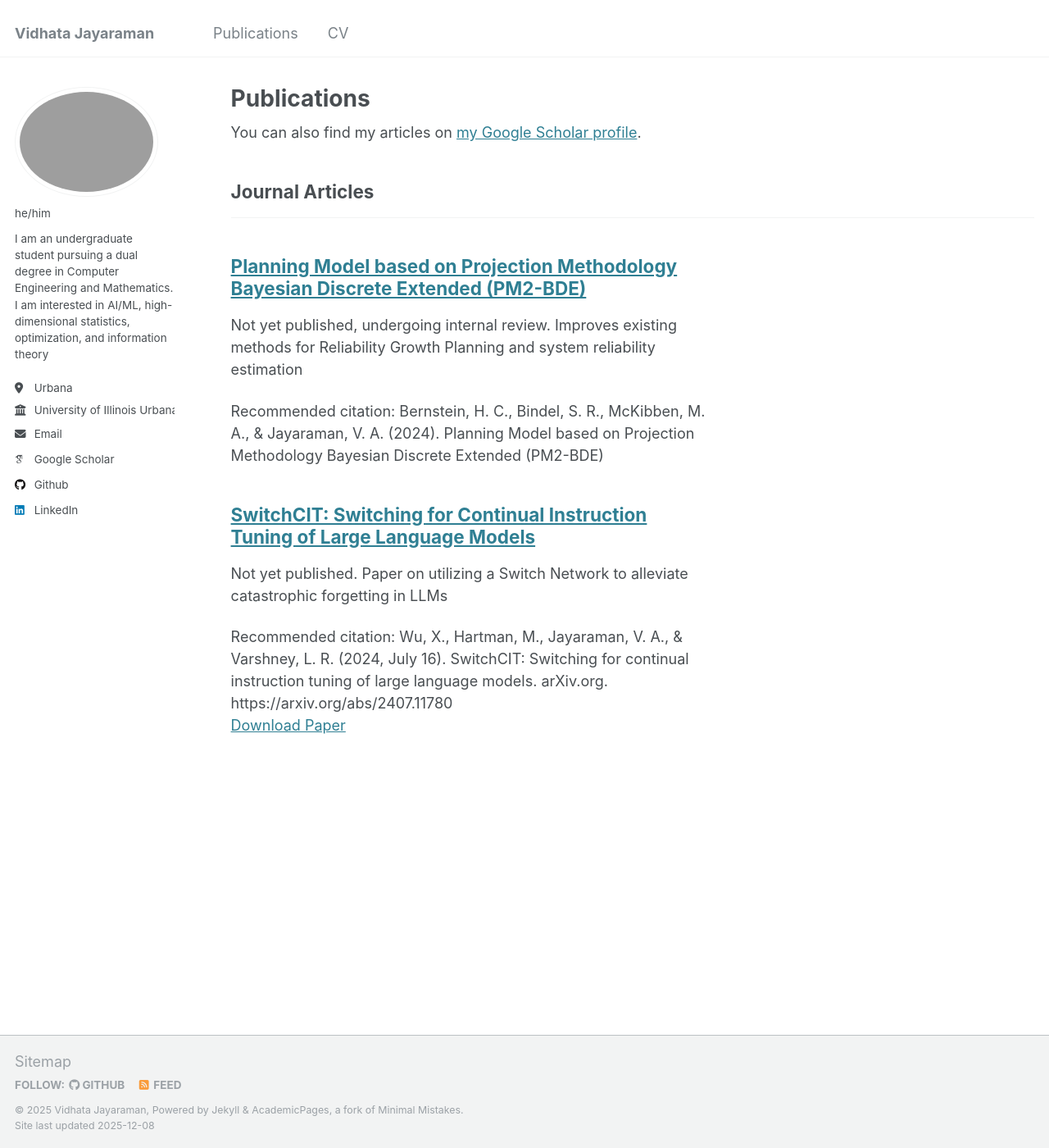
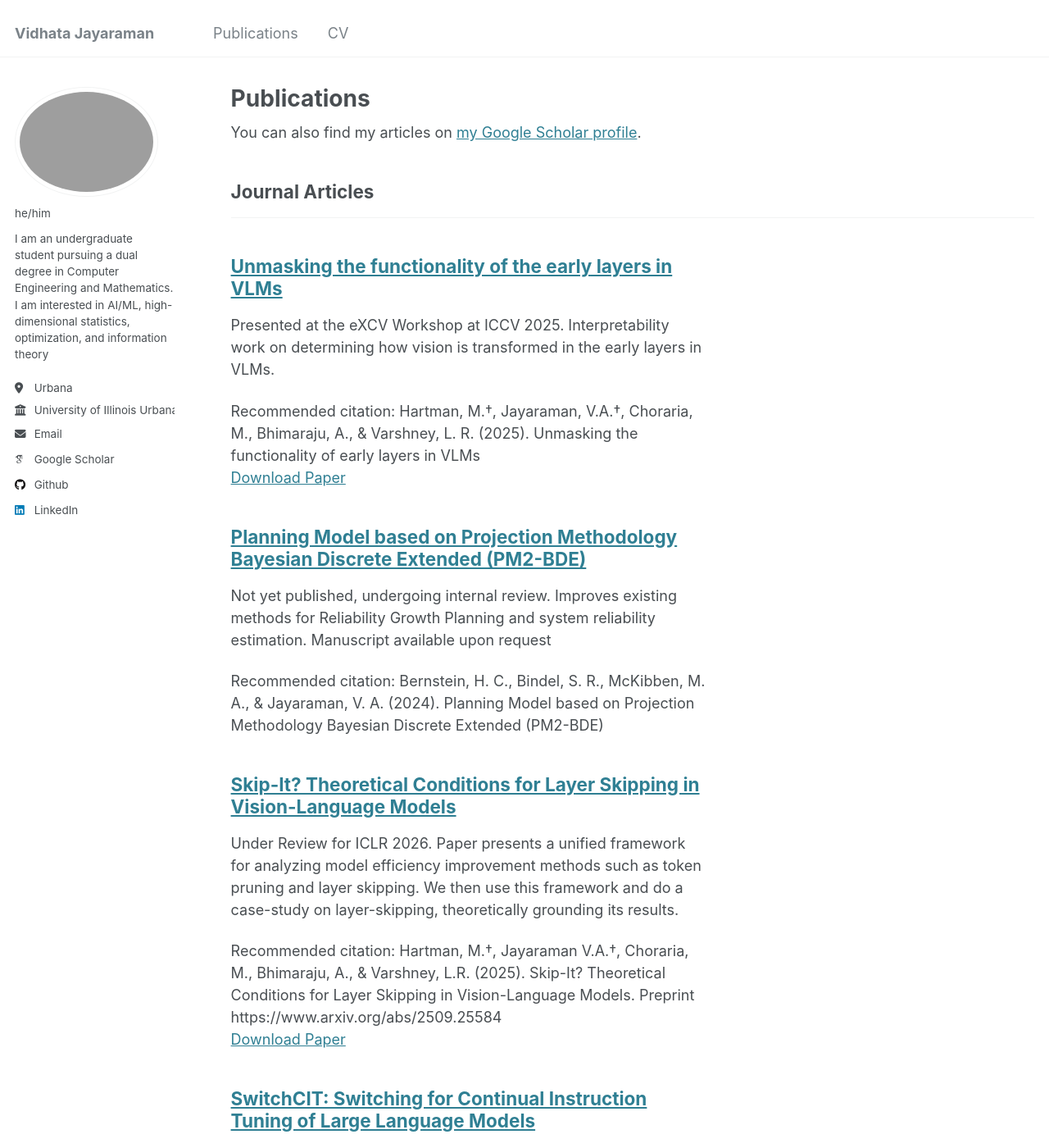
Before and after one commit to dxdt14/dxdt14.github.io, a Jekyll site: the page built from _pages/publications.html, in a window 1280 px wide and 1400 px high. Shown: the whole window at 82% size. Built offline with Jekyll 4.4.1, drawn with Linux system fonts in a browser that asks for light colours; some web fonts are replaced; some of the changed text lies outside the part shown.

Commit message:
updated previous publications and added 2025 publications

```diff
--- a/_publications/paper2.md
+++ b/_publications/2024_APL_RGP.md
@@ -2,7 +2,7 @@
 title: "Planning Model based on Projection Methodology Bayesian Discrete Extended (PM2-BDE)"
 collection: publications
 category: manuscripts
-excerpt: 'Not yet published, undergoing internal review. Improves existing methods for Reliability Growth Planning and system reliability estimation'
+excerpt: 'Not yet published, undergoing internal review. Improves existing methods for Reliability Growth Planning and system reliability estimation. Manuscript available upon request'
 date: 2024-8-10
 # paperurl: 'https://arxiv.org/abs/2407.11780'
 citation: 'Bernstein, H. C., Bindel, S. R., McKibben, M. A., & Jayaraman, V. A. (2024). Planning Model based on Projection Methodology Bayesian Discrete Extended (PM2-BDE)'
--- a/_publications/2009-10-01-paper-title-number-1.md
+++ b/_publications/2024_SwitchCIT.md
@@ -2,10 +2,10 @@
 title: "SwitchCIT: Switching for Continual Instruction Tuning of Large Language Models"
 collection: publications
 category: manuscripts
-excerpt: 'Not yet published. Paper on utilizing a Switch Network to alleviate catastrophic forgetting in LLMs'
+excerpt: 'Under revision for Journal of Special Topics in Signal Processing (JSTSP). Paper on utilizing a Switch Network to alleviate catastrophic forgetting in LLMs'
 date: 2024-7-16
 paperurl: 'https://arxiv.org/abs/2407.11780'
-citation: 'Wu, X., Hartman, M., Jayaraman, V. A., & Varshney, L. R. (2024, July 16). SwitchCIT: Switching for continual instruction tuning of large language models. arXiv.org. https://arxiv.org/abs/2407.11780'
+citation: 'Wu, X., Hartman, M.*, Jayaraman, V. A.*, & Varshney, L. R. (2024, July 16). SwitchCIT: Switching for continual instruction tuning of large language models. arXiv.org. https://arxiv.org/abs/2407.11780'
 ---
 
 Large language models (LLMs) have exhibited impressive capabilities in various domains, particularly in general language understanding. However these models, trained on massive text data, may not be finely optimized for specific tasks triggered by instructions. Continual instruction tuning is crucial to adapt LLMs to evolving tasks and domains, ensuring their effectiveness and relevance across a wide range of applications. In the context of continual instruction tuning, where models are sequentially trained on different tasks, catastrophic forgetting can occur, leading to performance degradation on previously learned tasks. This work addresses the catastrophic forgetting in continual instruction learning for LLMs through a switching mechanism for routing computations to parameter-efficient tuned models. We demonstrate the effectiveness of our method through experiments on continual instruction tuning of different natural language generation tasks.
--- /dev/null
+++ b/_publications/2025_SkipIt.md
@@ -0,0 +1,12 @@
+---
+title: "Skip-It? Theoretical Conditions for Layer Skipping in Vision-Language Models "
+collection: publications
+category: manuscripts
+excerpt: 'Under Review for ICLR 2026. Paper presents a unified framework for analyzing model efficiency improvement methods such as token pruning and layer skipping. We then use this framework and do a case-study on layer-skipping, theoretically grounding its results. '
+date: 2024-7-16
+paperurl: 'https://www.arxiv.org/abs/2509.25584'
+citation: 'Hartman, M.†, Jayaraman V.A.†, Choraria, M., Bhimaraju, A., & Varshney, L.R. (2025). Skip-It? Theoretical
+Conditions for Layer Skipping in Vision-Language Models. Preprint https://www.arxiv.org/abs/2509.25584'
+---
+
+Vision-language models (VLMs) achieve incredible performance across a wide range of tasks, but their large size makes inference costly. Recent work shows that selectively skipping VLM layers can improve efficiency with minimal performance loss or even performance improvements. However, this technique remains underused due to the limited understanding of when layer skipping is beneficial. In this paper, we develop a framework that uses information and learning theory to characterize the conditions under which layer skipping enhances efficiency without sacrificing performance. Motivated by these observations, we analyze the evolution of the VLM's hidden representations through the LLM backbone and show that layers with large redundancy as predicted by our framework coincide with those skipped by popular layer-skipping methods in practice, providing a unified theoretical scaffolding for multiple efficient inference techniques. Our experiments demonstrate that skipping such layers yields faster inference that preserves performance, and also show that applying skipping outside these conditions leads to model degradation.
--- /dev/null
+++ b/_publications/2025_UnmaskVLMs.md
@@ -0,0 +1,12 @@
+---
+title: "Unmasking the functionality of the early layers in VLMs"
+collection: publications
+category: manuscripts
+excerpt: 'Presented at the eXCV Workshop at ICCV 2025. Interpretability work on determining how vision is transformed in the early layers in VLMs. '
+date: 2025-10-19
+paperurl: 'https://excv-workshop.github.io/publication/unmasking-the-functionality-of-early-layers-in-vlms/'
+citation: 'Hartman, M.†, Jayaraman, V.A.†, Choraria, M., Bhimaraju, A., & Varshney, L. R. (2025). Unmasking the
+functionality of early layers in VLMs'
+---
+
+Recent work on analyzing the functionality of vision language models has observed that key multimodal processing occurs in the middle to late layers. This raises a natural question about the role of early layers, which is the central focus of our investigation. To explore this, we employ layer skipping as a more suitable alternative to the commonly used attention masking, motivated by our finding that masking vision tokens in early layers substantially degrades performance, whereas skipping the same layers does not. Using layer skipping, we find that vision tokens largely pass unaltered through the early layers of the language model, supporting the view that these layers primarily function as copying heads for visual tokens. This insight highlights opportunities to improve model efficiency by reducing redundant computation in the early stages.
```
